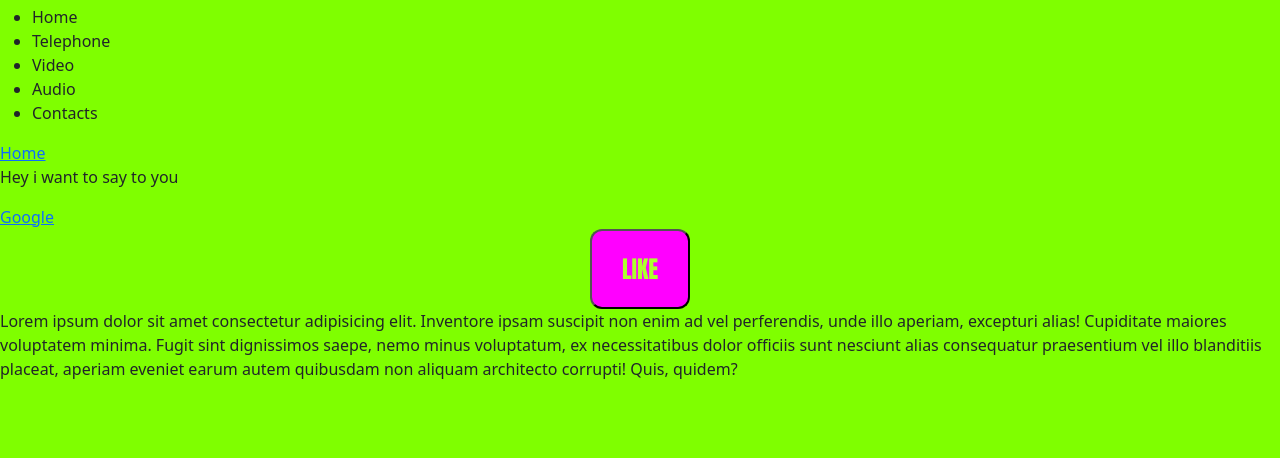
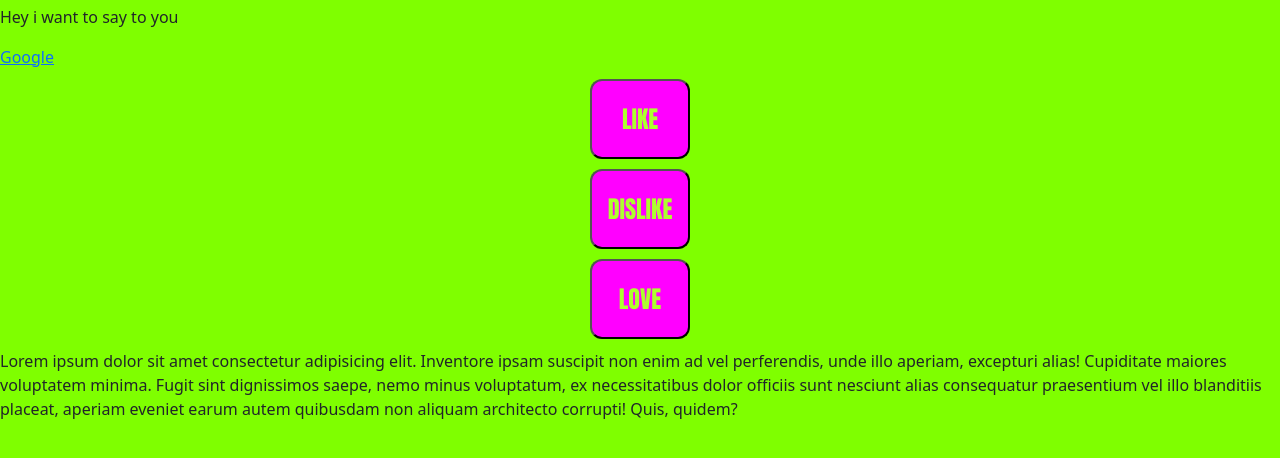
Before and after one commit to wasekw/github-test, a plain HTML site: page index.html in a window 1280 px wide. Shown: the part 100-558 px from the top of the page. Drawn offline with nearby package versions, Linux system fonts and the light colour scheme.

Commit message:
feat: added the class attribute with the title value for the h1 element

```diff
--- a/css/styles.css
+++ b/css/styles.css
@@ -22,7 +22,7 @@ h2:hover {
 }
 
 button {
-  margin: 0 auto;
+  margin: 10px auto;
   padding: 16x 20px;
   display: block;
   width: 100px;
--- a/index.html
+++ b/index.html
@@ -14,19 +14,13 @@
     <title>Практикуемся с Git</title>
   </head>
   <body>
-    <h1>Hello GITHUB!!!</h1>
+    <h1 class="title">Hello GITHUB!!!</h1>
     <h2>Many interesting things in GIT!!!</h2>
-    <ul>
-      <li>Home</li>
-      <li>Telephone</li>
-      <li>Video</li>
-      <li>Audio</li>
-      <li>Contacts</li>
-    </ul>
-    <a href="#">Home</a>
     <p>Hey i want to say to you</p>
     <a href="https://google.com">Google</a>
     <button type="submit">LIKE</button>
+    <button type="submit">DISLIKE</button>
+    <button type="submit">LOVE</button>
     <p>
       Lorem ipsum dolor sit amet consectetur adipisicing elit. Inventore ipsam
       suscipit non enim ad vel perferendis, unde illo aperiam, excepturi alias!
```
Also changed, not shown: 1 other file.
